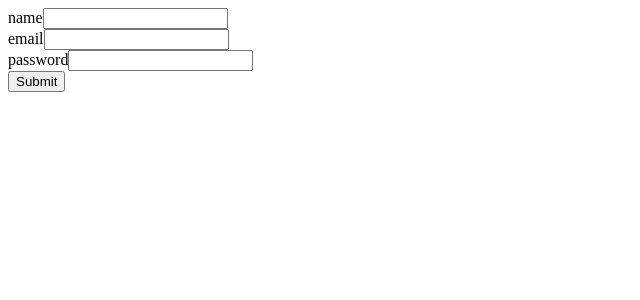
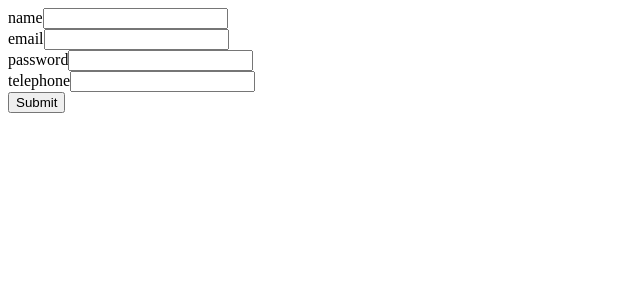
Before and after one commit to GaabrielFranca/React-Hooks, a React (Create React App) app: page / in a window 1280 px wide. Shown: the top 300 px of the page, without its empty margins (0-640 px from the left). Built offline with nearby package versions, Linux system fonts and the light colour scheme; the HTML template or start-up script is replaced by a standard one.

Commit message:
form upgrade

```diff
--- a/src/Form.js
+++ b/src/Form.js
@@ -18,14 +18,23 @@ const inputFields = [
     type: "password",
     label: "password",
   },
+
+  {
+    id: "telephone",
+    type: "number",
+    label: "telephone",
+  },
 ];
 
 const Form = () => {
-  const [form, setForm] = React.useState({
-    name: "",
-    email: "",
-    senha: "",
-  });
+  const [form, setForm] = React.useState(
+    inputFields.reduce((acc, fild) => {
+      return {
+        ...acc,
+        [fild.id]: "",
+      };
+    }, {})
+  );
   const [response, setResponse] = React.useState(null);
 
   function handleChange({ target }) {
```
